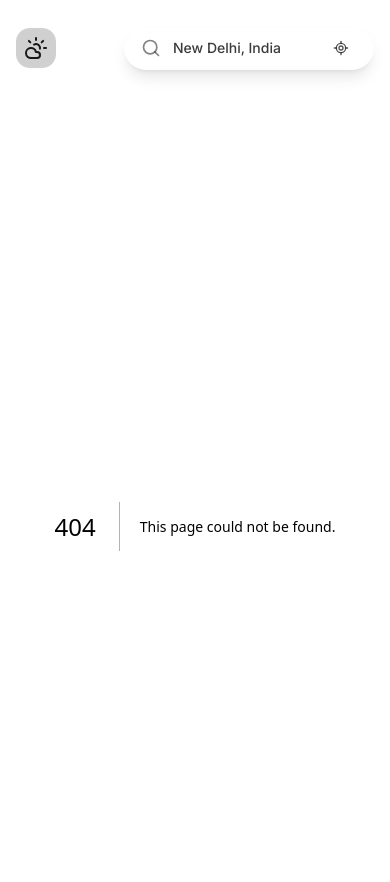
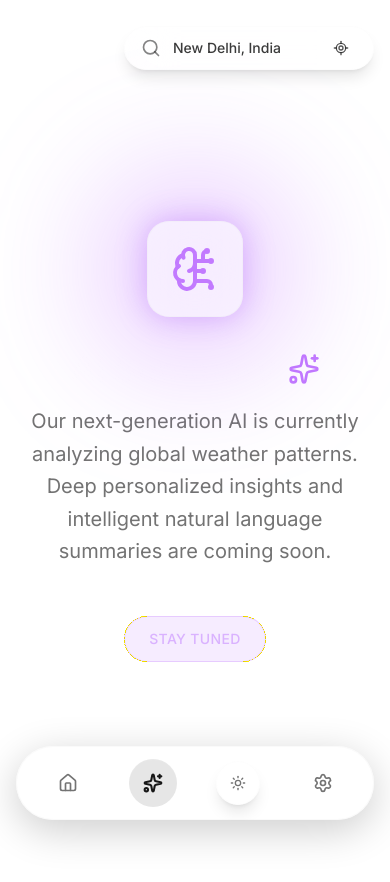
Before and after one commit to Rohit-0310/WeatherWiseAI-Web, a Next.js app: page /ai-summary in a window 390 px wide. Before the commit this address had no page. Shown: the top 882 px of the page. Built offline with nearby package versions, Linux system fonts and the light colour scheme.

Commit message:
feat: implement responsive mobile navigation and minimalist sidebar

```diff
--- /dev/null
+++ b/src/app/ai-summary/page.tsx
@@ -0,0 +1,28 @@
+import React from 'react';
+import { Sparkles, BrainCircuit } from 'lucide-react';
+
+export default function AISummaryPage() {
+  return (
+    <div className="flex flex-col items-center justify-center min-h-[80vh] text-center px-4 animate-in fade-in zoom-in duration-700">
+      <div className="relative mb-8">
+        <div className="absolute inset-0 blur-3xl bg-purple-500/30 rounded-full w-48 h-48 -translate-x-1/2 -translate-y-1/2 top-1/2 left-1/2" />
+        <div className="relative flex items-center justify-center w-24 h-24 rounded-3xl bg-background/50 backdrop-blur-xl border border-border/20 shadow-[0_0_30px_rgba(168,85,247,0.4)]">
+          <BrainCircuit className="w-12 h-12 text-purple-400" />
+        </div>
+      </div>
+
+      <h1 className="text-4xl font-bold tracking-tight mb-4 bg-gradient-to-br from-white to-white/40 bg-clip-text text-transparent flex items-center gap-3 justify-center">
+        AI Summary <Sparkles className="w-8 h-8 text-purple-400" />
+      </h1>
+
+      <p className="text-xl text-muted-foreground max-w-[600px] leading-relaxed">
+        Our next-generation AI is currently analyzing global weather patterns.
+        Deep personalized insights and intelligent natural language summaries are coming soon.
+      </p>
+
+      <div className="mt-12 inline-flex items-center justify-center px-6 py-3 rounded-full bg-purple-500/10 text-purple-300 border border-purple-500/20 text-sm font-medium tracking-wide">
+        STAY TUNED
+      </div>
+    </div>
+  );
+}
--- a/src/app/layout.tsx
+++ b/src/app/layout.tsx
@@ -4,6 +4,7 @@ import "./globals.css";
 import { Providers } from "./providers";
 import { TopNav } from "@/shared/components/layout/TopNav";
 import { Sidebar } from "@/shared/components/layout/Sidebar";
+import { MobileNav } from "@/shared/components/layout/MobileNav";
 
 const inter = Inter({ subsets: ["latin"] });
 
@@ -23,9 +24,10 @@ export default function RootLayout({
         <Providers>
           <div className="flex min-h-screen">
             <Sidebar />
-            <div className="flex-1 flex flex-col lg:ml-[80px] min-w-0">
+            <MobileNav />
+            <div className="flex-1 flex flex-col md:ml-[80px] min-w-0">
               <TopNav />
-              <main className="flex-1 flex flex-col pt-4">
+              <main className="flex-1 flex flex-col pt-4 pb-24 md:pb-4">
                 {children}
               </main>
             </div>
--- /dev/null
+++ b/src/shared/components/layout/MobileNav.tsx
@@ -0,0 +1,60 @@
+'use client';
+
+import * as React from 'react';
+import { Home, Sparkles, Settings } from 'lucide-react';
+import Link from 'next/link';
+import { usePathname } from 'next/navigation';
+import { SettingsModal } from '../settings/SettingsModal';
+import { ThemeToggle } from './ThemeToggle';
+
+export function MobileNav() {
+  const pathname = usePathname();
+  const [isSettingsOpen, setIsSettingsOpen] = React.useState(false);
+
+  const navItems = [
+    { icon: Home, label: 'Home', href: '/' },
+    { icon: Sparkles, label: 'AI Summary', href: '/ai-summary' },
+  ];
+
+  return (
+    <>
+      <div className="fixed bottom-0 left-0 w-full z-40 md:hidden px-4 pb-6 pt-2 pointer-events-none">
+        <nav className="pointer-events-auto flex items-center justify-around py-3 px-2 rounded-full border border-border/20 bg-background/60 backdrop-blur-3xl shadow-[0_10px_40px_rgba(0,0,0,0.2)]">
+          {navItems.map((item) => {
+            const isActive = pathname === item.href;
+            const Icon = item.icon;
+
+            return (
+              <Link
+                key={item.href}
+                href={item.href}
+                className={`flex flex-col items-center justify-center w-12 h-12 rounded-full transition-all duration-300
+                  ${isActive
+                    ? 'bg-foreground/10 text-primary shadow-[inset_0_1px_1px_rgba(255,255,255,0.1)]'
+                    : 'text-muted-foreground hover:text-foreground hover:bg-foreground/5'}`}
+                title={item.label}
+              >
+                <Icon className="w-5 h-5" strokeWidth={isActive ? 2.5 : 2} />
+              </Link>
+            );
+          })}
+
+          {/* Theme Toggle (Custom styled for this bar) */}
+          <div className="flex items-center justify-center w-12 h-12 rounded-full text-muted-foreground hover:text-foreground hover:bg-foreground/5 transition-all">
+            <ThemeToggle />
+          </div>
+
+          <button
+            onClick={() => setIsSettingsOpen(true)}
+            className="flex flex-col items-center justify-center w-12 h-12 rounded-full transition-all duration-300 text-muted-foreground hover:text-foreground hover:bg-foreground/5"
+            title="Settings"
+          >
+            <Settings className="w-5 h-5" strokeWidth={2} />
+          </button>
+        </nav>
+      </div>
+
+      <SettingsModal isOpen={isSettingsOpen} onClose={() => setIsSettingsOpen(false)} />
+    </>
+  );
+}
--- a/src/shared/components/layout/Sidebar.tsx
+++ b/src/shared/components/layout/Sidebar.tsx
@@ -1,32 +1,24 @@
 'use client';
 
 import * as React from 'react';
-import { Home, Map as MapIcon, Bell, Heart, Wind, Settings } from 'lucide-react';
+import { Home, Sparkles, Settings } from 'lucide-react';
 import Link from 'next/link';
 import { usePathname } from 'next/navigation';
+import { SettingsModal } from '../settings/SettingsModal';
 
 export function Sidebar() {
   const pathname = usePathname();
+  const [isSettingsOpen, setIsSettingsOpen] = React.useState(false);
 
   const navItems = [
     { icon: Home, label: 'Home', href: '/' },
-    { icon: MapIcon, label: 'Map', href: '/map' },
-    { icon: Bell, label: 'Alerts', href: '/alerts' },
-    { icon: Heart, label: 'Favorites', href: '/favorites' },
-    { icon: Wind, label: 'Air Quality', href: '/air-quality' },
-    { icon: Settings, label: 'Settings', href: '/settings' },
+    { icon: Sparkles, label: 'AI Summary', href: '/ai-summary' },
   ];
 
   return (
-    <nav className="hidden lg:flex flex-col items-center py-8 w-[80px] h-screen fixed left-0 top-0 border-r border-border/10 bg-background/40 backdrop-blur-3xl z-40">
-      <div className="mb-12">
-        {/* App Logo could go here, or a glowing orb */}
-        <div className="w-10 h-10 rounded-xl bg-gradient-to-br from-purple-500 to-blue-500 shadow-[0_0_20px_rgba(168,85,247,0.5)] flex items-center justify-center">
-          <CloudIcon />
-        </div>
-      </div>
-
-      <div className="flex flex-col gap-6 flex-1 w-full">
+    <>
+      <nav className="hidden md:flex flex-col items-center py-6 w-16 h-auto fixed left-4 top-1/2 -translate-y-1/2 rounded-full border border-border/20 bg-background/40 backdrop-blur-3xl shadow-[0_0_40px_rgba(0,0,0,0.1)] z-40">
+        <div className="flex flex-col gap-4 flex-1 w-full items-center">
         {navItems.map((item) => {
           const isActive = pathname === item.href;
           const Icon = item.icon;
@@ -35,25 +27,30 @@ export function Sidebar() {
               <Link
                 key={item.href}
                 href={item.href}
-              className={`flex flex-col items-center justify-center gap-1.5 mx-2 py-2 rounded-2xl transition-all duration-300
+                className={`flex flex-col items-center justify-center gap-1 w-12 h-12 rounded-full transition-all duration-300
                   ${isActive
                     ? 'bg-foreground/10 text-primary shadow-[inset_0_1px_1px_rgba(255,255,255,0.1)]'
                     : 'text-muted-foreground hover:text-foreground hover:bg-foreground/5'}`}
+                title={item.label}
               >
                 <Icon className="w-5 h-5" strokeWidth={isActive ? 2.5 : 2} />
-              <span className="text-[10px] font-medium tracking-wide">{item.label}</span>
               </Link>
             );
           })}
         </div>
+
+        <div className="mt-8">
+          <button
+            onClick={() => setIsSettingsOpen(true)}
+            className="flex flex-col items-center justify-center gap-1 w-12 h-12 rounded-full transition-all duration-300 text-muted-foreground hover:text-foreground hover:bg-foreground/5"
+            title="Settings"
+          >
+            <Settings className="w-5 h-5" strokeWidth={2} />
+          </button>
+        </div>
       </nav>
+
+      <SettingsModal isOpen={isSettingsOpen} onClose={() => setIsSettingsOpen(false)} />
+    </>
   );
 }
-
-function CloudIcon() {
-  return (
-    <svg width="24" height="24" viewBox="0 0 24 24" fill="none" stroke="white" strokeWidth="2.5" strokeLinecap="round" strokeLinejoin="round">
-      <path d="M17.5 19H9a7 7 0 1 1 6.71-9h1.79a4.5 4.5 0 1 1 0 9Z" />
-    </svg>
-  );
-}
--- a/src/shared/components/layout/TopNav.tsx
+++ b/src/shared/components/layout/TopNav.tsx
@@ -1,28 +1,17 @@
 'use client';
 
 import * as React from 'react';
-import { CloudSun } from 'lucide-react';
+
 import { ThemeToggle } from './ThemeToggle';
-import { UnitToggle } from './UnitToggle';
 import { LocationSearch } from '@/features/location/components/LocationSearch';
 
 export function TopNav() {
   return (
     <header className="sticky top-0 z-50 w-full pt-4 pb-2">
-      <div className="container mx-auto px-4 lg:px-8 h-16 flex items-center justify-between">
-        <div className="flex items-center gap-2">
-          <div className="bg-primary/20 p-2 rounded-xl backdrop-blur-md">
-            <CloudSun className="h-6 w-6 text-primary" />
-          </div>
-          <span className="font-bold text-lg hidden sm:inline-block bg-clip-text text-transparent bg-gradient-to-r from-foreground to-foreground/60">
-            WeatherWiseAI
-          </span>
-        </div>
-
+      <div className="container mx-auto px-4 lg:px-8 h-16 flex items-center justify-end">
         <div className="flex items-center gap-4">
           <LocationSearch />
           <div className="hidden md:flex items-center gap-2">
-            <UnitToggle />
             <ThemeToggle />
           </div>
         </div>
```
Also changed, not shown: 1 other file (tests, documents, lock files or other folders). Lines whose indentation alone changed are shown as unchanged.
